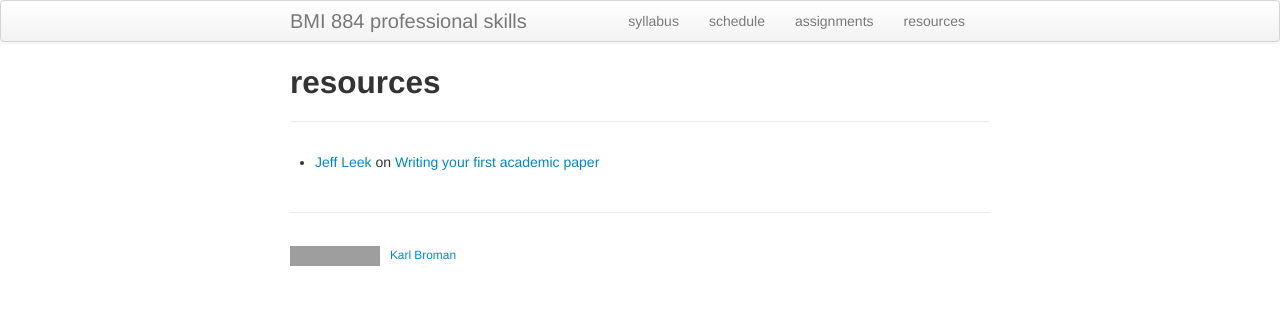
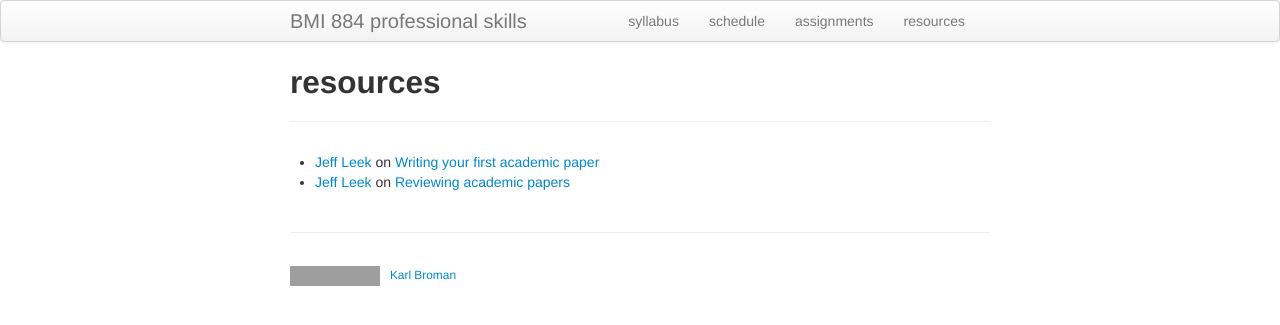
Before and after one commit to kbroman/BMI883, a Jekyll site: the page built from resources.md, in a window 1280 px wide. Shown: the top 325 px of the page. Built offline with Jekyll 4.4.1, drawn with Linux system fonts in a browser that asks for light colours; grey boxes are pictures that could not be loaded.

Commit message:
Jeff leek on reviewing papers

```diff
--- a/resources.md
+++ b/resources.md
@@ -5,3 +5,4 @@ description: Resources for BMI 883, Biomedical data science professional skills
 ---
 
 - [Jeff Leek](http://jtleek.com) on [Writing your first academic paper](https://github.com/jtleek/firstpaper)
+- [Jeff Leek](http://jtleek.com) on [Reviewing academic papers](https://github.com/jtleek/reviews)
```
